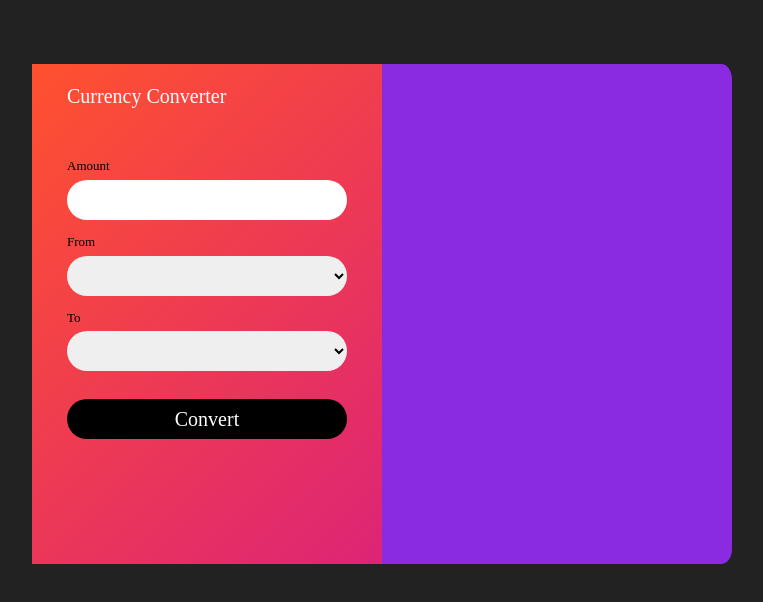
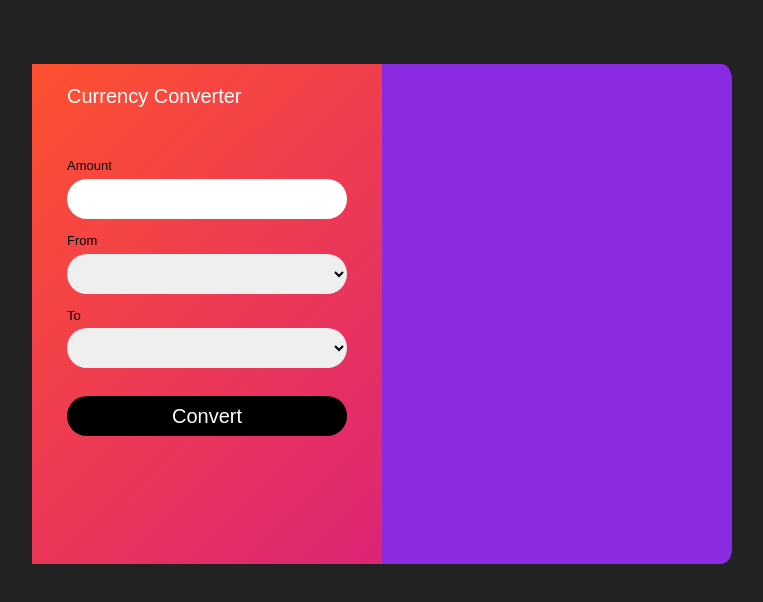
Before and after one commit to anagkazou/currency-converter, a plain HTML site: page index.html in a window 1280 px wide. Shown: the whole page, without its empty margins (258-1021 px from the left). Drawn offline with Linux system fonts and the light colour scheme.

Commit message:
Add Google font

```diff
--- a/index.html
+++ b/index.html
@@ -5,6 +5,8 @@
     <meta name="viewport" content="width=device-width, initial-scale=1.0" />
     <title>Currency-Converter by David</title>
     <link rel="stylesheet" href="/style.css" />
+    <link href="https://fonts.googleapis.com/css?family=Open+Sans&display=swap" rel="stylesheet">
+
   </head>
   <body>
     <div class="card">
--- a/style.css
+++ b/style.css
@@ -9,6 +9,7 @@ html {
   font-size: 20px;
   color: black;
   height: 100vh;
+  font-family: "open-sans", sans-serif;
 }
 
 body {
```
